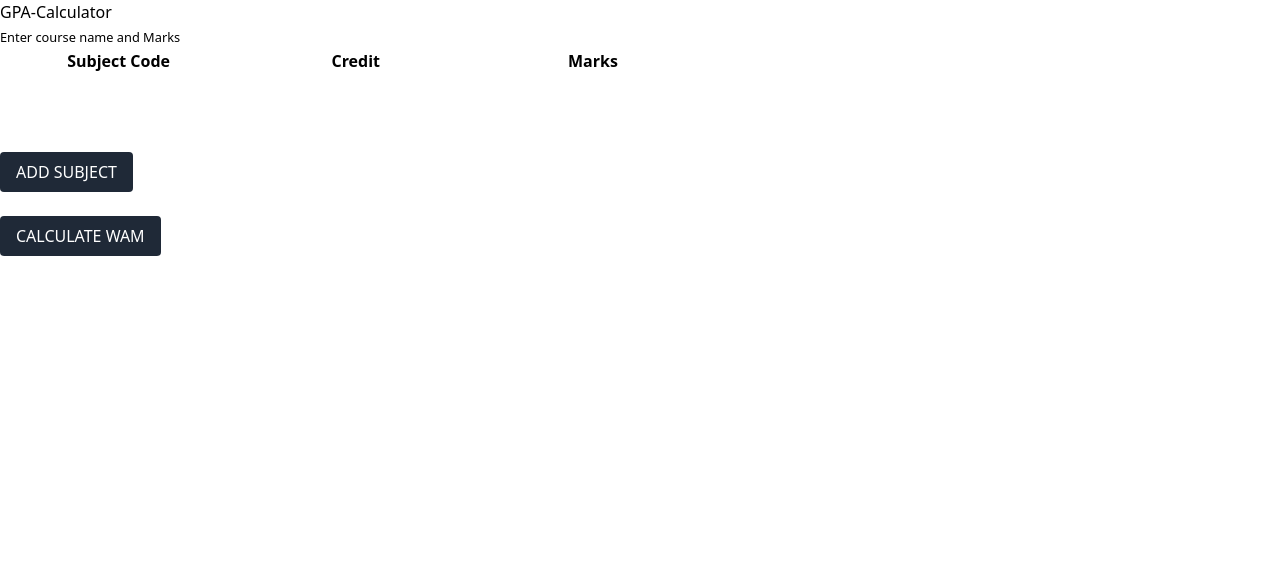
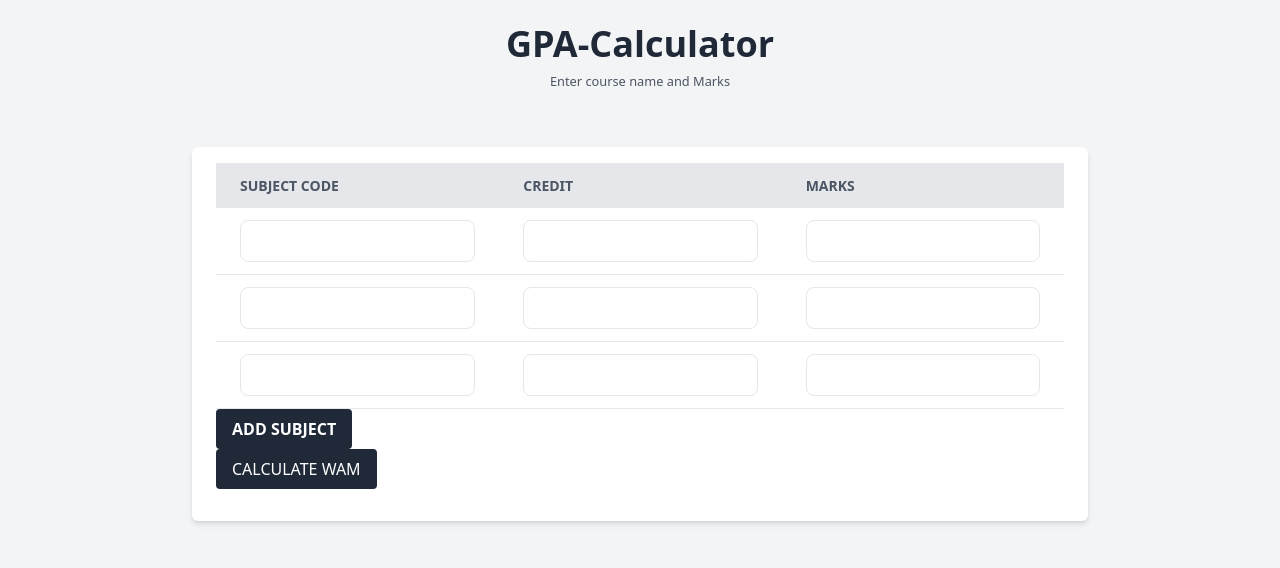
Before and after one commit to thesushilsharma/GPA-Calculator, a plain HTML site: page index.html in a window 1280 px wide. Drawn offline with nearby package versions, Linux system fonts and the light colour scheme.

Commit message:
updated tailwind design

```diff
--- a/assets/main.js
+++ b/assets/main.js
@@ -46,15 +46,15 @@ function add_subject() {
   var parent = document.getElementById('wam_input');
   var cnt = 0;
   for (var i = 0; i < parent.childNodes.length; i++) {
-    if (parent.childNodes[i].className == 'dark:bg-slate-900') {
+    if (parent.childNodes[i].className == 'dark:bg-gray-800') {
       cnt++;
     }
   }
   var newChild =
-    '<tr class="dark:bg-slate-900">' +
-    '<td><label for="subject_' + cnt + '" class="sr-only"></label><input type="text" class="subject" id="subject_' + cnt + '"><span class="validate_subject">&nbsp;</span></td>' +
-    '<td><label for="credit_' + cnt + '" class="sr-only"></label><input type="text" class="credit" id="credit_' + cnt + '"><span class="validate_credit">&nbsp;</span></td>' +
-    '<td><label for="mark_' + cnt + '" class="sr-only"></label><input type="text" class="mark" id="mark_' + cnt + '"><span class="validate_mark">&nbsp;</span></td>' +
+    '<tr class="dark:bg-gray-800">' +
+    '<td class="py-3 px-6 text-left"><label for="subject_' + cnt + '"></label><input type="text" class="subject border rounded-lg px-3 py-2 w-full" id="subject_' + cnt + '"><span class="validate_subject"></span></td>' +
+    '<td class="py-3 px-6 text-left"><label for="credit_' + cnt + '"></label><input type="text"class="credit border rounded-lg px-3 py-2 w-full" id="credit_' + cnt + '"><span class="validate_credit"></span></td>' +
+    '<td class="py-3 px-6 text-left"><label for="mark_' + cnt + '"></label><input type="text" class="mark border rounded-lg px-3 py-2 w-full" id="mark_' + cnt + '"><span class="validate_mark"></span></td>' +
     '</tr>';
   parent.insertAdjacentHTML('beforeend', newChild);
 }
--- a/index.html
+++ b/index.html
@@ -14,70 +14,63 @@
 </head>
 
 <body>
-  <header>
-    <h2>GPA-Calculator</h2>
-    <small>Enter course name and Marks</small>
+  <header class="bg-gray-100 py-6">
+    <h1 class="text-4xl font-bold text-gray-800 text-center">GPA-Calculator</h1>
+    <small class="block text-center text-gray-600 mt-2">Enter course name and Marks</small>
   </header>
-  <main>
-    <section>
-      <!-- <article>
-                Subject 1 : <input onblur="findTotal()" type="text" name="course" id="course1"><br>
-                Subject 2 : <input onblur="findTotal()" type="text" name="course" id="course2"><br>
-                Subject 3 : <input onblur="findTotal()" type="text" name="course" id="course3"><br>
-                Subject 4 : <input onblur="findTotal()" type="text" name="course" id="course4"><br>
-                Subject 5 : <input onblur="findTotal()" type="text" name="course" id="course5"><br>
-                Subject 6 : <input onblur="findTotal()" type="text" name="course" id="course6"><br>
-                Subject 7 : <input onblur="findTotal()" type="text" name="course" id="course7"><br>
-                Subject 8 : <input onblur="findTotal()" type="text" name="course" id="course8"><br>
-                <br><br>
-                Total : <input type="text" name="total" id="total">
-                <input type='button' value = 'Clear' onclick="clearScreen()" class="clear">
-            </article> -->
-      <article>
-        <table class="table-fixed">
+  <main class="bg-gray-100 px-4 py-8">
+    <section class="max-w-4xl mx-auto">
+      <article class="bg-white shadow-md rounded-md px-6 py-4 mb-4">
+        <table class="w-full border-collapse">
           <thead>
-            <tr>
-              <th>Subject Code</th>
-              <th>Credit</th>
-              <th>Marks</th>
+            <tr class="bg-gray-200 text-gray-600 uppercase text-sm leading-normal">
+              <th class="py-3 px-6 text-left">Subject Code</th>
+              <th class="py-3 px-6 text-left">Credit</th>
+              <th class="py-3 px-6 text-left">Marks</th>
             </tr>
           </thead>
           <tbody id="wam_input">
-            <tr class="dark:bg-slate-900">
-              <td><label for="subject_0" class="sr-only"></label><input type="text" class="subject" id="subject_0"><span
-                  class="validate_subject">&nbsp;</span></td>
-              <td><label for="credit_0" class="sr-only"></label><input type="text" class="credit" id="credit_0"><span
-                  class="validate_credit">&nbsp;</span></td>
-              <td><label for="mark_0" class="sr-only"></label><input type="text" class="mark" id="mark_0"><span
-                  class="validate_mark">&nbsp;</span></td>
+            <tr class="bg-white border-b dark:bg-gray-800 dark:border-gray-600">
+              <td class="py-3 px-6 text-left"><label for="subject_0"></label><input type="text"
+                  class="subject border rounded-lg px-3 py-2 w-full" id="subject_0"><span
+                  class="validate_subject"></span></td>
+              <td class="py-3 px-6 text-left"><label for="credit_0"></label><input type="text"
+                  class="credit border rounded-lg px-3 py-2 w-full" id="credit_0"><span class="validate_credit"></span>
+              </td>
+              <td class="py-3 px-6 text-left"><label for="mark_0"></label><input type="text"
+                  class="mark border rounded-lg px-3 py-2 w-full" id="mark_0"><span class="validate_mark"></span></td>
             </tr>
-            <tr class="dark:bg-slate-900">
-              <td><label for="subject_1" class="sr-only"></label><input type="text" class="subject" id="subject_1"><span
-                  class="validate_subject">&nbsp;</span></td>
-              <td><label for="credit_1" class="sr-only"></label><input type="text" class="credit" id="credit_1"><span
-                  class="validate_credit">&nbsp;</span></td>
-              <td><label for="mark_1" class="sr-only"></label><input type="text" class="mark" id="mark_1"><span
-                  class="validate_mark">&nbsp;</span></td>
+            <tr class="bg-white border-b dark:bg-gray-800 dark:border-gray-600">
+              <td class="py-3 px-6 text-left"><label for="subject_1"></label><input type="text"
+                  class="subject border rounded-lg px-3 py-2 w-full" id="subject_1"><span
+                  class="validate_subject"></span></td>
+              <td class="py-3 px-6 text-left"><label for="credit_1"></label><input type="text"
+                  class="credit border rounded-lg px-3 py-2 w-full" id="credit_1"><span class="validate_credit"></span>
+              </td>
+              <td class="py-3 px-6 text-left"><label for="mark_1"></label><input type="text"
+                  class="mark border rounded-lg px-3 py-2 w-full" id="mark_1"><span class="validate_mark"></span></td>
             </tr>
-            <tr class="dark:bg-slate-900">
-              <td><label for="subject_2" class="sr-only"></label><input type="text" class="subject" id="subject_2"><span
-                  class="validate_subject">&nbsp;</span></td>
-              <td><label for="credit_2" class="sr-only"></label><input type="text" class="credit" id="credit_2"><span
-                  class="validate_credit">&nbsp;</span></td>
-              <td><label for="mark_2" class="sr-only"></label><input type="text" class="mark" id="mark_2"><span
-                  class="validate_mark">&nbsp;</span></td>
+            <tr class="bg-white border-b dark:bg-gray-800 dark:border-gray-600">
+              <td class="py-3 px-6 text-left"><label for="subject_2"></label><input type="text"
+                  class="subject border rounded-lg px-3 py-2 w-full" id="subject_2"><span
+                  class="validate_subject"></span></td>
+              <td class="py-3 px-6 text-left"><label for="credit_2"></label><input type="text"
+                  class="credit border rounded-lg px-3 py-2 w-full" id="credit_2"><span class="validate_credit"></span>
+              </td>
+              <td class="py-3 px-6 text-left"><label for="mark_2"></label><input type="text"
+                  class="mark border rounded-lg px-3 py-2 w-full" id="mark_2"><span class="validate_mark"></span></td>
             </tr>
           </tbody>
         </table>
         <button type="button"
-          class="flex items-center mt-auto text-white bg-gray-800 border-0 py-2 px-4 focus:outline-none hover:bg-gray-700 rounded"
+          class="mt-auto bg-gray-800 hover:bg-gray-700 text-white font-bold py-2 px-4 rounded focus:outline-none"
           onclick="add_subject()">ADD SUBJECT</button>
         <br>
         <button type="button"
           class="flex items-center mt-auto text-white bg-gray-800 border-0 py-2 px-4 focus:outline-none hover:bg-gray-700 rounded"
-          id="generate-wam">CALCULATE
-          WAM</button>
-        <h4 id="results"></h4>
+          id="generate-wam">CALCULATE WAM</button>
+        <h4 id="results" class="text-xl font-bold text-gray-800 mt-4"></h4>
+        <h4 id="result" class="text-lg font-medium text-gray-600 mt-2"></h4>
       </article>
     </section>
   </main>
```
